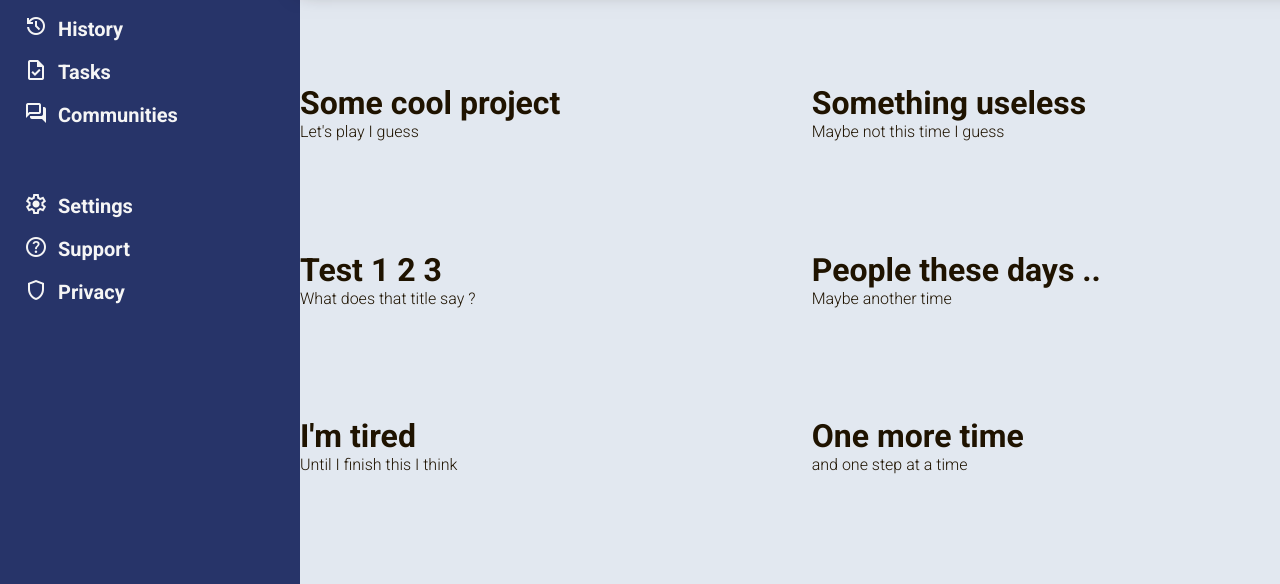
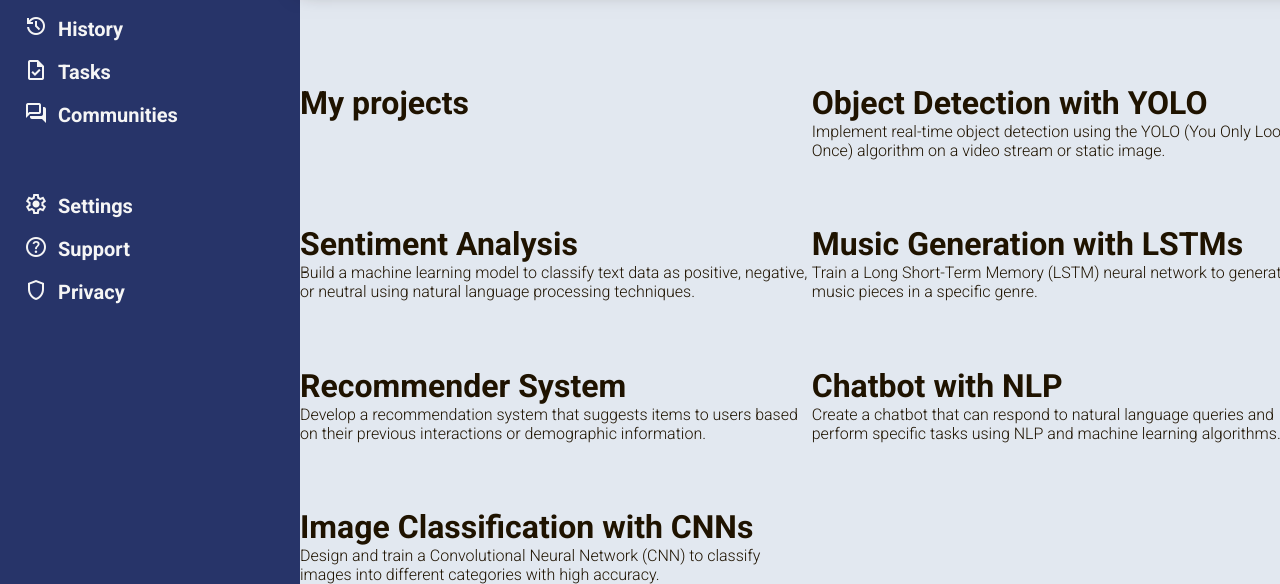
Before and after one commit to Yushi5058/admin-dashboard, a plain HTML site: page index.html in a window 1280 px wide. Shown: the part 216-800 px from the top of the page. Drawn offline with nearby package versions, Linux system fonts and the light colour scheme.

Commit message:
update project section

```diff
--- a/index.html
+++ b/index.html
@@ -82,29 +82,30 @@
     </header>
     <div class="main-content">
       <div class="project-section">
+        <h1 class="project-title">My projects</h1>
         <div class="card card__project">
-          <h1>Some cool project</h1>
-          <p>Let's play I guess</p>
+          <h1>Object Detection with YOLO</h1>
+          <p>Implement real-time object detection using the YOLO (You Only Look Once) algorithm on a video stream or static image.</p>
         </div>
         <div class="card card__project">
-          <h1>Something useless</h1>
-          <p>Maybe not this time I guess</p>
+          <h1>Sentiment Analysis</h1>
+          <p>Build a machine learning model to classify text data as positive, negative, or neutral using natural language processing techniques.</p>
         </div>
         <div class="card card__project">
-          <h1>Test 1 2 3</h1>
-          <p>What does that title say ?</p>
+          <h1>Music Generation with LSTMs</h1>
+          <p>Train a Long Short-Term Memory (LSTM) neural network to generate new music pieces in a specific genre.</p>
         </div>
         <div class="card card__project">
-          <h1>People these days ..</h1>
-          <p>Maybe another time</p>
+          <h1>Recommender System</h1>
+          <p>Develop a recommendation system that suggests items to users based on their previous interactions or demographic information.</p>
         </div>
         <div class="card card__project">
-          <h1>I'm tired</h1>
-          <p>Until I finish this I think</p>
+          <h1>Chatbot with NLP</h1>
+          <p>Create a chatbot that can respond to natural language queries and perform specific tasks using NLP and machine learning algorithms.</p>
         </div>
         <div class="card card__project">
-          <h1>One more time</h1>
-          <p>and one step at a time</p>
+          <h1>Image Classification with CNNs</h1>
+          <p>Design and train a Convolutional Neural Network (CNN) to classify images into different categories with high accuracy.</p>
         </div>
       </div>
       <div class="announcements-section">
```
